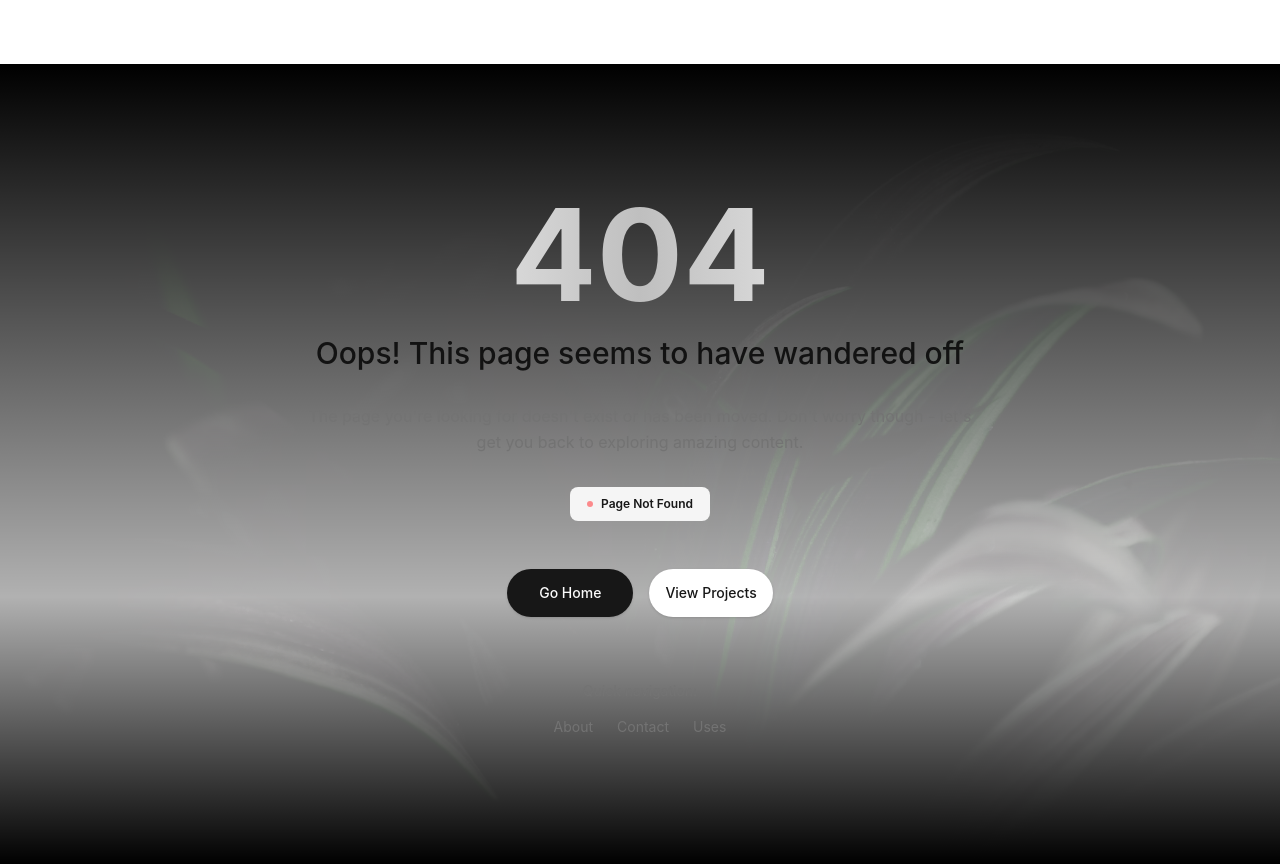
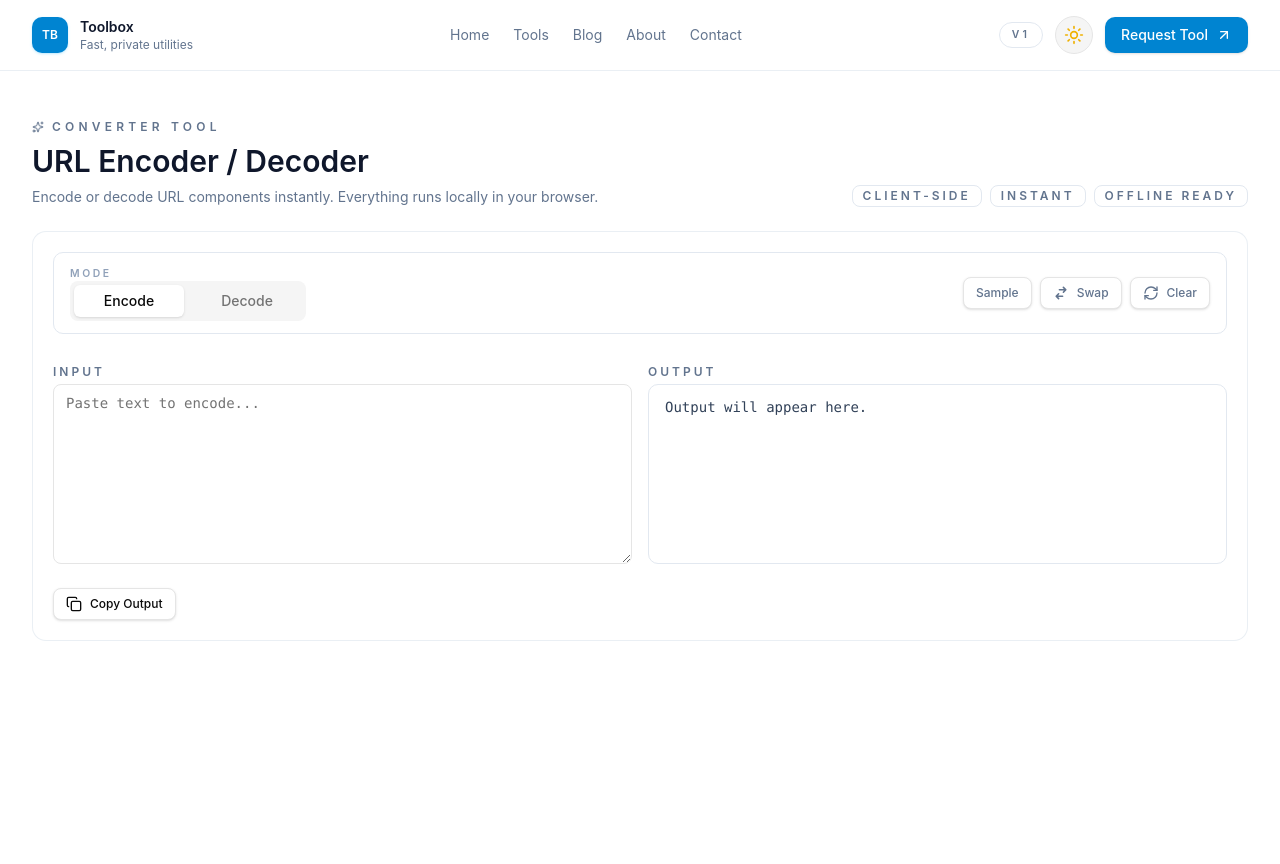
Before and after one commit to codingwithasim/codingwithasim, a Next.js app: page /tools/url-encoder in a window 1280 px wide. Before the commit this address had no page. After the commit the page ends 800 px from the top, so only its background shows below. Built offline with nearby package versions, Linux system fonts and the light colour scheme.

Commit message:
Added URL Encoder

```diff
--- a/src/app/tools/page.tsx
+++ b/src/app/tools/page.tsx
@@ -53,6 +53,13 @@ const tools: Tool[] = [
     category: 'Developer',
     icon: 'API',
     href: '/tools/api-tester',
+  },
+  {
+    name: 'URL Encoder / Decoder',
+    description: 'Encode or decode URL components instantly.',
+    category: 'Converters',
+    icon: '%',
+    href: '/tools/url-encoder',
   },
   {
     name: 'Lorem Ipsum',
--- /dev/null
+++ b/src/app/tools/url-encoder/page.tsx
@@ -0,0 +1,59 @@
+import type { Metadata } from 'next';
+import UrlEncoderTool from '@/components/tools/UrlEncoderTool';
+
+export const metadata: Metadata = {
+  title: 'URL Encoder / Decoder | Toolbox',
+  description:
+    'Encode or decode URL components instantly in your browser. Fast, client-side URL encoder/decoder for text.',
+  keywords: [
+    'url encoder',
+    'url decoder',
+    'percent encode',
+    'percent decode',
+    'encode url',
+    'decode url',
+    'query string tool',
+  ],
+  alternates: {
+    canonical: '/tools/url-encoder',
+  },
+  openGraph: {
+    title: 'URL Encoder / Decoder | Toolbox',
+    description:
+      'Encode or decode URL components instantly in your browser. Fast, client-side URL encoder/decoder for text.',
+    type: 'website',
+    url: '/tools/url-encoder',
+    images: ['/assets/og_image.png'],
+  },
+  twitter: {
+    card: 'summary_large_image',
+    title: 'URL Encoder / Decoder | Toolbox',
+    description:
+      'Encode or decode URL components instantly in your browser. Fast, client-side URL encoder/decoder for text.',
+    images: ['/assets/og_image.png'],
+  },
+};
+
+const jsonLd = {
+  '@context': 'https://schema.org',
+  '@type': 'WebApplication',
+  name: 'URL Encoder / Decoder',
+  description: 'Encode or decode URL components instantly in your browser.',
+  applicationCategory: 'DeveloperApplication',
+  operatingSystem: 'All',
+  offers: {
+    '@type': 'Offer',
+    price: '0',
+    priceCurrency: 'USD',
+  },
+  url: 'https://codingwithasim.site/tools/url-encoder',
+};
+
+export default function UrlEncoderPage() {
+  return (
+    <div className="container-custom py-12">
+      <script type="application/ld+json" dangerouslySetInnerHTML={{ __html: JSON.stringify(jsonLd) }} />
+      <UrlEncoderTool />
+    </div>
+  );
+}
--- /dev/null
+++ b/src/components/tools/UrlEncoderTool.tsx
@@ -0,0 +1,178 @@
+'use client';
+
+import { useCallback, useMemo, useState } from 'react';
+import { Copy, RefreshCw, Sparkles } from 'lucide-react';
+import { toast } from 'sonner';
+import { Badge } from '@/components/ui/badge';
+import { Button } from '@/components/ui/button';
+import { Card, CardContent } from '@/components/ui/card';
+import { Label } from '@/components/ui/label';
+import { Tabs, TabsList, TabsTrigger } from '@/components/ui/tabs';
+import { Textarea } from '@/components/ui/textarea';
+import { HiSwitchHorizontal } from 'react-icons/hi';
+
+type Mode = 'encode' | 'decode';
+
+const SAMPLE_TEXT = 'https://example.com/search?q=hello world&ref=dev tools';
+
+export default function UrlEncoderTool() {
+  const [mode, setMode] = useState<Mode>('encode');
+  const [input, setInput] = useState('');
+  const [decodePlusAsSpace, setDecodePlusAsSpace] = useState(true);
+
+  const { output, error } = useMemo(() => {
+    if (!input.trim()) {
+      return { output: '', error: null as string | null };
+    }
+
+    if (mode === 'encode') {
+      return { output: encodeURIComponent(input), error: null };
+    }
+
+    try {
+      const source = decodePlusAsSpace ? input.replace(/\+/g, ' ') : input;
+      return { output: decodeURIComponent(source), error: null };
+    } catch (err) {
+      const message = err instanceof Error ? err.message : 'Invalid URL-encoded string.';
+      return { output: '', error: message };
+    }
+  }, [decodePlusAsSpace, input, mode]);
+
+  const handleCopy = useCallback(() => {
+    if (!output) {
+      toast.info('Nothing to copy yet.');
+      return;
+    }
+
+    navigator.clipboard.writeText(output).then(
+      () => toast.success('Copied output.'),
+      () => toast.error('Unable to copy. Please copy manually.')
+    );
+  }, [output]);
+
+  const handleClear = useCallback(() => {
+    setInput('');
+    toast.info('Cleared input.');
+  }, []);
+
+  const handleSample = useCallback(() => {
+    setInput(SAMPLE_TEXT);
+    toast.info('Loaded sample text.');
+  }, []);
+
+  const handleSwap = useCallback(() => {
+    if (!output) {
+      toast.info('Nothing to swap yet.');
+      return;
+    }
+    setInput(output);
+    setMode((prev) => (prev === 'encode' ? 'decode' : 'encode'));
+  }, [output]);
+
+  return (
+    <section className="space-y-6">
+      <div className="flex flex-wrap items-end justify-between gap-4">
+        <div className="space-y-2">
+          <div className="flex items-center gap-2 text-xs font-semibold uppercase tracking-[0.35em] text-slate-500 dark:text-slate-400">
+            <Sparkles size={12} />
+            Converter Tool
+          </div>
+          <h1 className="text-3xl font-semibold text-slate-900 dark:text-white">URL Encoder / Decoder</h1>
+          <p className="max-w-2xl text-sm text-slate-500 dark:text-slate-400">
+            Encode or decode URL components instantly. Everything runs locally in your browser.
+          </p>
+        </div>
+        <div className="flex flex-wrap gap-2 text-xs font-semibold uppercase tracking-[0.25em] text-slate-400 dark:text-slate-500">
+          <Badge variant="outline" className="border-slate-200 bg-white text-slate-500 dark:border-slate-800 dark:bg-slate-900 dark:text-slate-400">
+            Client-side
+          </Badge>
+          <Badge variant="outline" className="border-slate-200 bg-white text-slate-500 dark:border-slate-800 dark:bg-slate-900 dark:text-slate-400">
+            Instant
+          </Badge>
+          <Badge variant="outline" className="border-slate-200 bg-white text-slate-500 dark:border-slate-800 dark:bg-slate-900 dark:text-slate-400">
+            Offline ready
+          </Badge>
+        </div>
+      </div>
+
+      <Card className="rounded-xl border border-slate-200/70 bg-white/90 shadow-none dark:border-slate-800 dark:bg-slate-900/70">
+        <CardContent className="space-y-6 p-5">
+          <div className="flex flex-wrap items-center justify-between gap-4 rounded-lg border border-slate-200 bg-white/70 px-4 py-3 text-xs text-slate-500 dark:border-slate-800 dark:bg-slate-950/40 dark:text-slate-300">
+            <div className="space-y-2">
+              <Label className="text-[0.65rem] font-semibold uppercase tracking-[0.25em] text-slate-400">
+                Mode
+              </Label>
+              <Tabs value={mode} onValueChange={(value) => setMode(value as Mode)} className="w-full">
+                <TabsList className="flex w-full flex-wrap gap-2">
+                  <TabsTrigger value="encode" className="flex-1 min-w-[110px]">
+                    Encode
+                  </TabsTrigger>
+                  <TabsTrigger value="decode" className="flex-1 min-w-[110px]">
+                    Decode
+                  </TabsTrigger>
+                </TabsList>
+              </Tabs>
+            </div>
+            <div className="flex flex-wrap gap-2">
+              <Button type="button" variant="outline" size="sm" onClick={handleSample}>
+                Sample
+              </Button>
+              <Button type="button" variant="outline" size="sm" onClick={handleSwap}>
+                <HiSwitchHorizontal size={14} />
+                Swap
+              </Button>
+              <Button type="button" variant="outline" size="sm" onClick={handleClear}>
+                <RefreshCw size={14} />
+                Clear
+              </Button>
+            </div>
+          </div>
+
+          {mode === 'decode' ? (
+            <label className="flex items-center gap-2 text-xs text-slate-500 dark:text-slate-400">
+              <input
+                type="checkbox"
+                checked={decodePlusAsSpace}
+                onChange={(event) => setDecodePlusAsSpace(event.target.checked)}
+                className="h-4 w-4 rounded border-slate-300 text-slate-900 dark:border-slate-700"
+              />
+              Treat + as space when decoding
+            </label>
+          ) : null}
+
+          <div className="grid gap-4 lg:grid-cols-2">
+            <div className="space-y-2">
+              <Label htmlFor="url-input" className="text-xs font-semibold uppercase tracking-[0.25em] text-slate-500 dark:text-slate-400">
+                Input
+              </Label>
+              <Textarea
+                id="url-input"
+                value={input}
+                onChange={(event) => setInput(event.target.value)}
+                placeholder={mode === 'encode' ? 'Paste text to encode...' : 'Paste encoded string to decode...'}
+                className="min-h-[180px] bg-white/70 font-mono text-sm text-slate-800 shadow-none focus-visible:ring-1 focus-visible:ring-sky-200 dark:bg-slate-950/40 dark:text-slate-100"
+                spellCheck={false}
+              />
+            </div>
+            <div className="space-y-2">
+              <Label className="text-xs font-semibold uppercase tracking-[0.25em] text-slate-500 dark:text-slate-400">
+                Output
+              </Label>
+              <div className="min-h-[180px] rounded-lg border border-slate-200 bg-white px-4 py-3 font-mono text-sm text-slate-700 dark:border-slate-800 dark:bg-slate-950 dark:text-slate-100">
+                {output || 'Output will appear here.'}
+              </div>
+              {error ? <p className="text-xs text-rose-500">{error}</p> : null}
+            </div>
+          </div>
+
+          <div className="flex flex-wrap gap-2">
+            <Button type="button" variant="outline" size="sm" onClick={handleCopy}>
+              <Copy size={14} />
+              Copy Output
+            </Button>
+          </div>
+        </CardContent>
+      </Card>
+    </section>
+  );
+}
```
